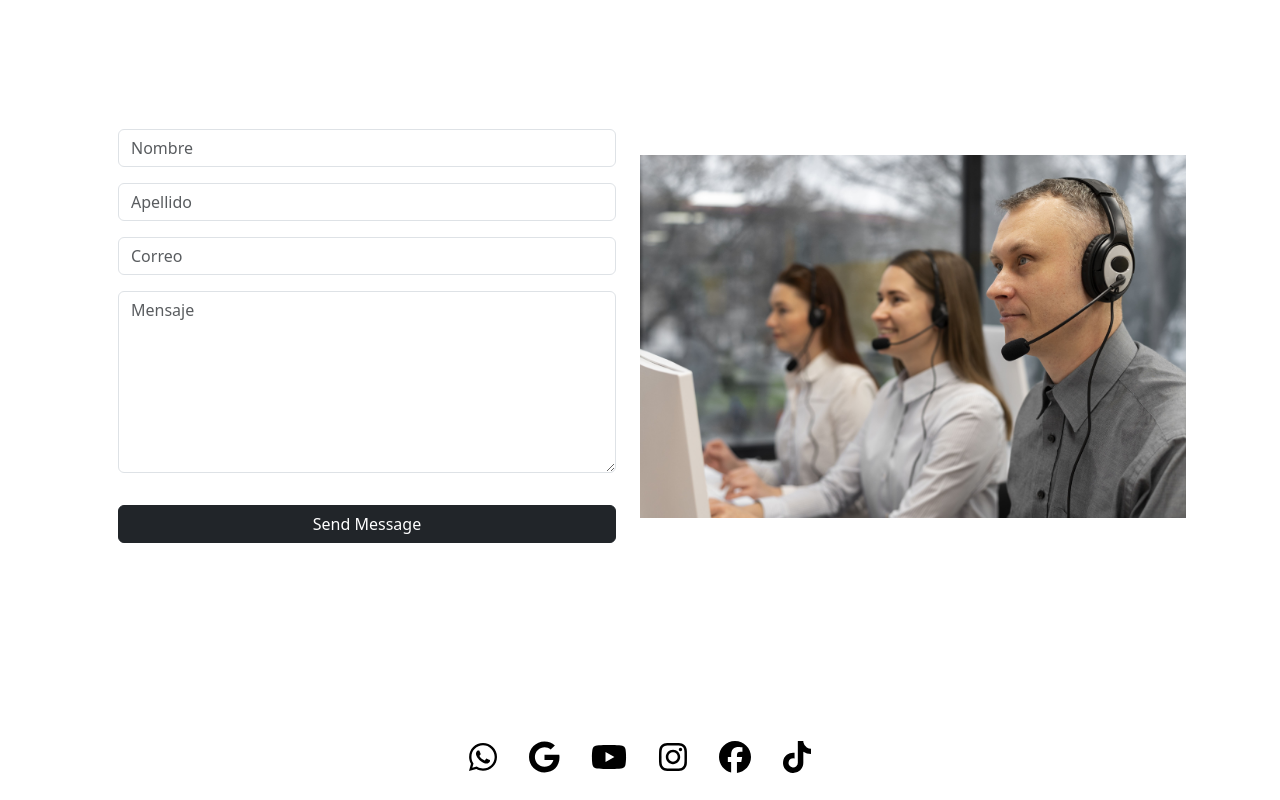
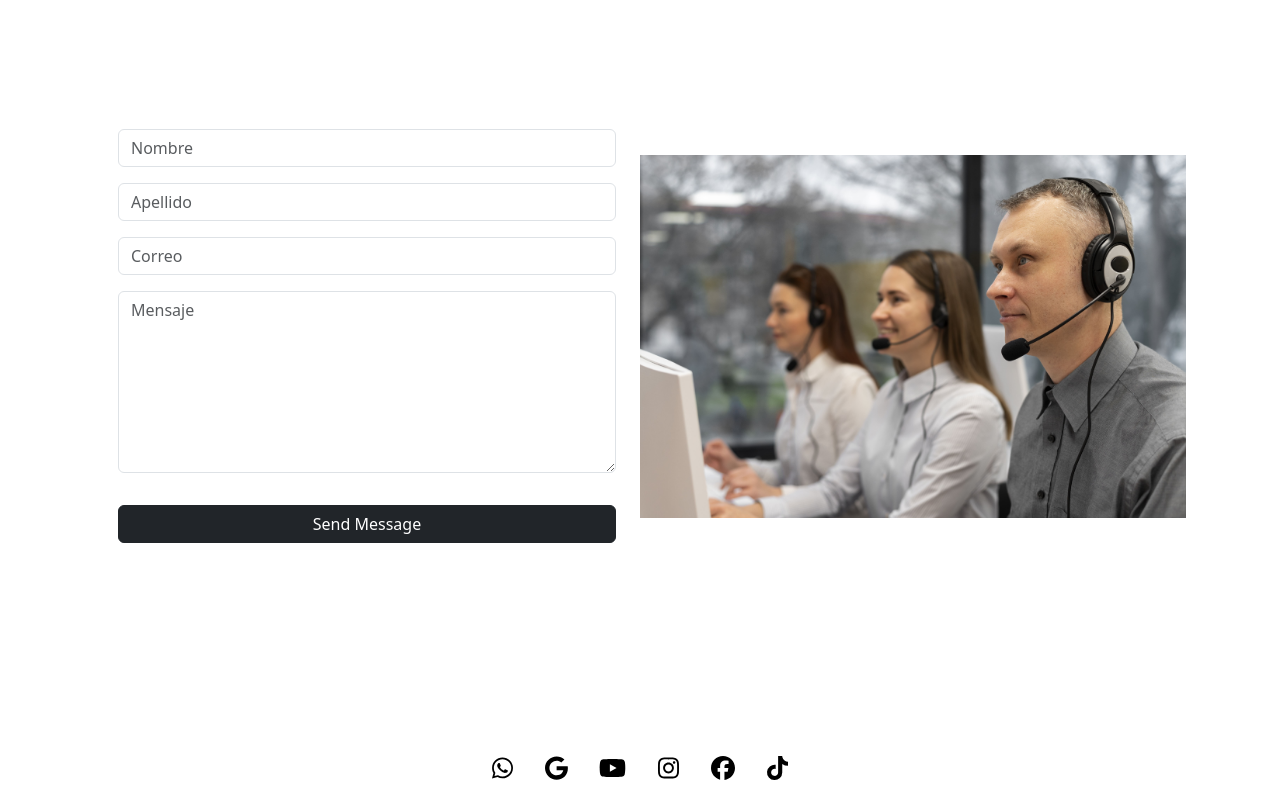
Before and after one commit to nahuelaramburu-rmb/project01, a React (Create React App) app: page / in a window 1280 px wide. Shown: the part 810-1610 px from the top of the page. Built offline with nearby package versions, Linux system fonts and the light colour scheme.

Commit message:
Cambio tamaño iconos

```diff
--- a/src/components/SocialBar/SocialBar.jsx
+++ b/src/components/SocialBar/SocialBar.jsx
@@ -11,48 +11,42 @@ import {
 import "../SocialBar/css/SocialBar.css";
 export default function SocialBar() {
   return (
-    <div className="container m-auto">
-      {/* <h3>Social Bar</h3> */}
-
     <div className="social-container m-auto">
       <a href="https://wa.me/5492216254625" className="whatsapp social">
-          <FontAwesomeIcon icon={faWhatsapp} size="2x" />
+        <FontAwesomeIcon icon={faWhatsapp} size="xl" />
       </a>
 
       <a href="mailto:ricardochianicoach@gmail.com" className="gmail social">
-          <FontAwesomeIcon icon={faGoogle} size="2x" />
+        <FontAwesomeIcon icon={faGoogle} size="xl" />
       </a>
 
       <a
         href="https://www.youtube.com/@RicardoChianiCoach"
         className="youtube social"
       >
-          <FontAwesomeIcon icon={faYoutube} size="2x" />
+        <FontAwesomeIcon icon={faYoutube} size="xl" />
       </a>
 
       <a
         href="https://www.instagram.com/ricardochianicoach/"
         className="instagram social"
       >
-          <FontAwesomeIcon icon={faInstagram} size="2x" />
+        <FontAwesomeIcon icon={faInstagram} size="xl" />
       </a>
 
       <a
         href="https://www.facebook.com/profile.php?id=61553242420859&sk=about&locale=es_LA"
         className="facebook social"
       >
-          <FontAwesomeIcon icon={faFacebook} size="2x" />
+        <FontAwesomeIcon icon={faFacebook} size="xl" />
       </a>
 
       <a
         href="https://www.tiktok.com/@ricardochianicoach/"
         className="tiktok social"
       >
-          <FontAwesomeIcon icon={faTiktok} size="2x" />
+        <FontAwesomeIcon icon={faTiktok} size="xl" />
       </a>
-      </div>
-
-      {/* <button type="button" class="btn btn-success">Success</button> */}
     </div>
   );
 }
--- a/src/components/SocialBar/css/SocialBar.css
+++ b/src/components/SocialBar/css/SocialBar.css
@@ -1,6 +1,6 @@
 .social-container {
   width: fit-content;
-  padding: 5px;
+  padding: 20px;
   /* border: 1px solid black; */
   background-color: rgba(255, 255, 255, 0);
   border-radius: 20px;
```
Lines whose indentation alone changed are shown as unchanged.
